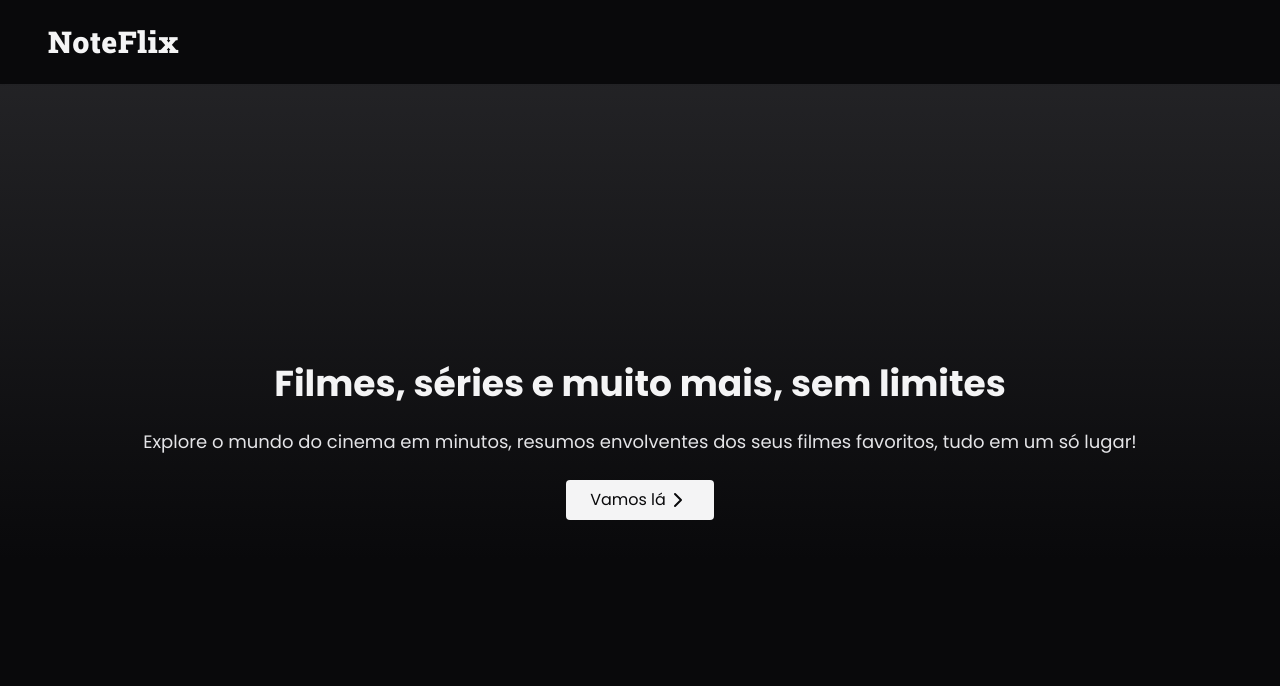
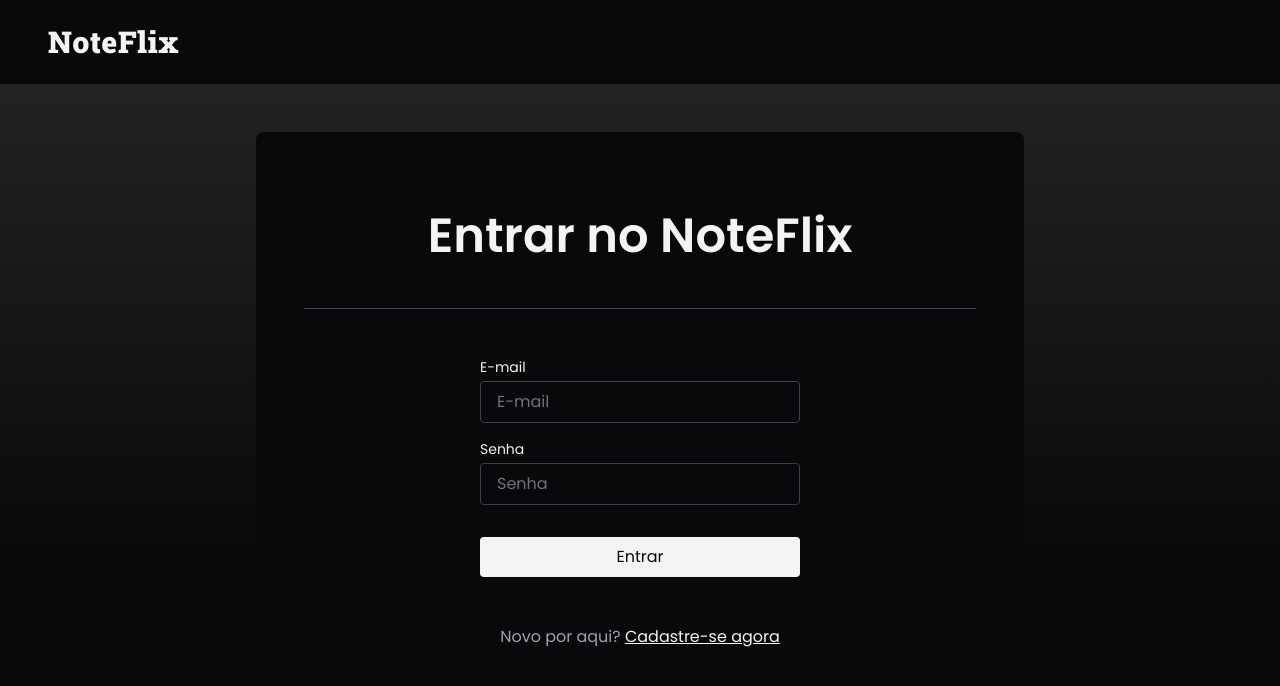
Before and after one commit to diogo-kappaun/noteflix-web, a React (Vite) app: page / in a window 1280 px wide. Shown: the top 686 px of the page. Built offline with nearby package versions, Linux system fonts and the light colour scheme.

Commit message:
feat(page)!: Remove start page

```diff
--- a/src/Pages/Start/index.jsx
+++ /dev/null
@@ -1,24 +0,0 @@
-import { ChevronRight } from 'lucide-react'
-import { Button } from '../../Components/Button'
-import { Brand } from '../../Components/Brand'
-
-export function Start() {
-  return (
-    <div className="grid h-screen w-full grid-rows-app bg-gradient-to-t from-zinc-950 from-30% to-zinc-800">
-      <Brand className="px-6 text-xl md:px-12" />
-
-      <main className="flex max-w-[1440px] flex-1 flex-col items-center justify-center space-y-6 px-6 text-center">
-        <h2 className="text-3xl font-bold text-zinc-100 md:text-4xl">
-          Filmes, séries e muito mais, sem limites
-        </h2>
-        <p className="text-md text-zinc-200 md:text-lg ">
-          Explore o mundo do cinema em minutos, resumos envolventes dos seus
-          filmes favoritos, tudo em um só lugar!
-        </p>
-        <Button to="/signin" className="mt-4 px-6">
-          Vamos lá <ChevronRight />
-        </Button>
-      </main>
-    </div>
-  )
-}
--- a/src/Routes/auth.routes.jsx
+++ b/src/Routes/auth.routes.jsx
@@ -1,4 +1,4 @@
-import { Routes, Route } from 'react-router-dom'
+import { Route, Routes } from 'react-router-dom'
 
 import { SignIn } from '../Pages/SignIn'
 import { SignUp } from '../Pages/SignUp'
@@ -6,7 +6,7 @@ import { SignUp } from '../Pages/SignUp'
 export function AuthRoutes() {
   return (
     <Routes>
-      <Route path="/signin" element={<SignIn />} />
+      <Route path="/" element={<SignIn />} />
       <Route path="/signup" element={<SignUp />} />
     </Routes>
   )
--- a/src/Routes/index.jsx
+++ b/src/Routes/index.jsx
@@ -1,9 +1,11 @@
 import { Toaster } from 'react-hot-toast'
 import { BrowserRouter } from 'react-router-dom'
+import { useAuth } from '../hooks/auth'
 import { AppRoutes } from './app.routes'
 import { AuthRoutes } from './auth.routes'
 
 export function Routes() {
+  const { user } = useAuth()
   return (
     <BrowserRouter>
       <Toaster
@@ -22,8 +24,8 @@ export function Routes() {
           },
         }}
       />
-      <AppRoutes />
-      <AuthRoutes />
+
+      {user ? <AppRoutes /> : <AuthRoutes />}
     </BrowserRouter>
   )
 }
```
